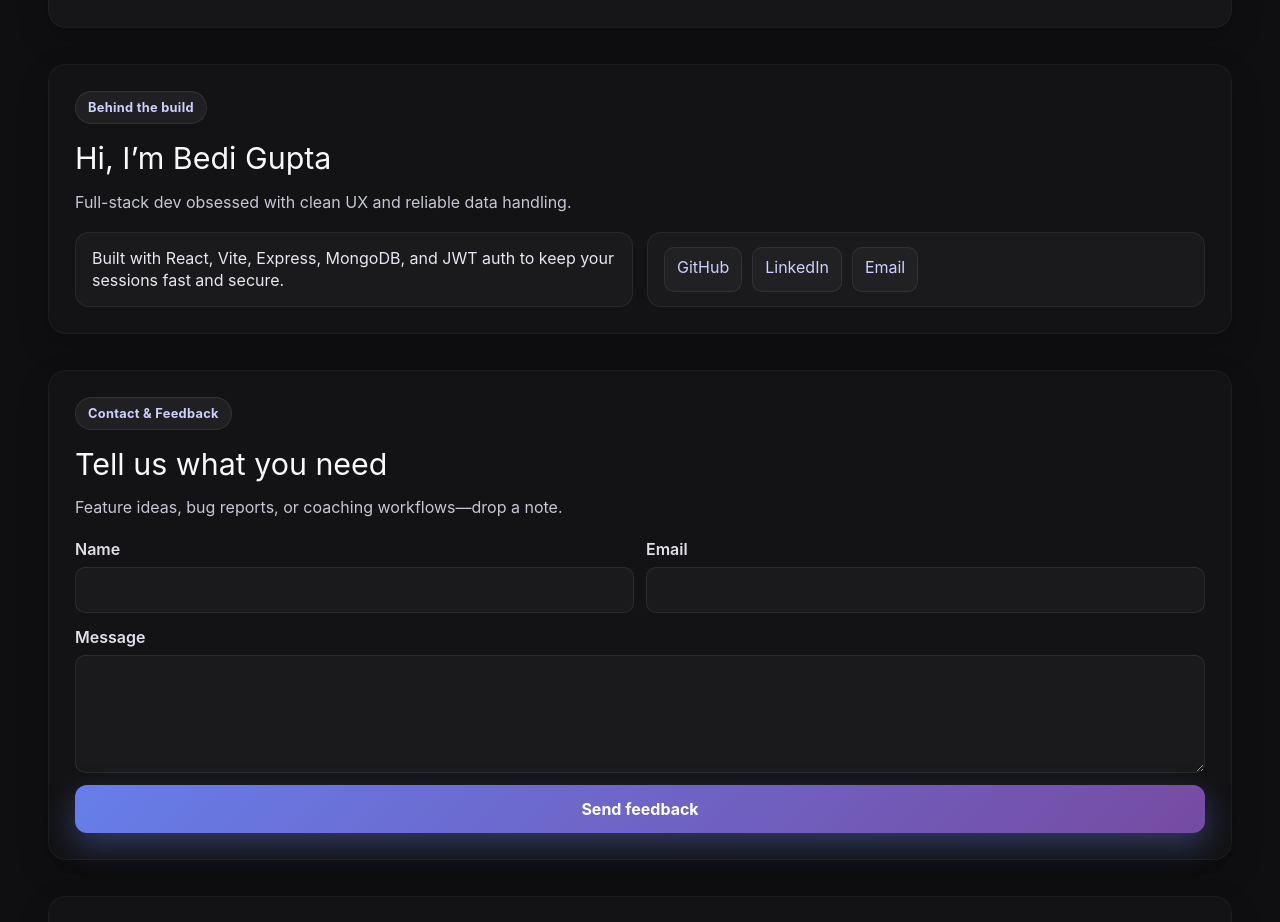
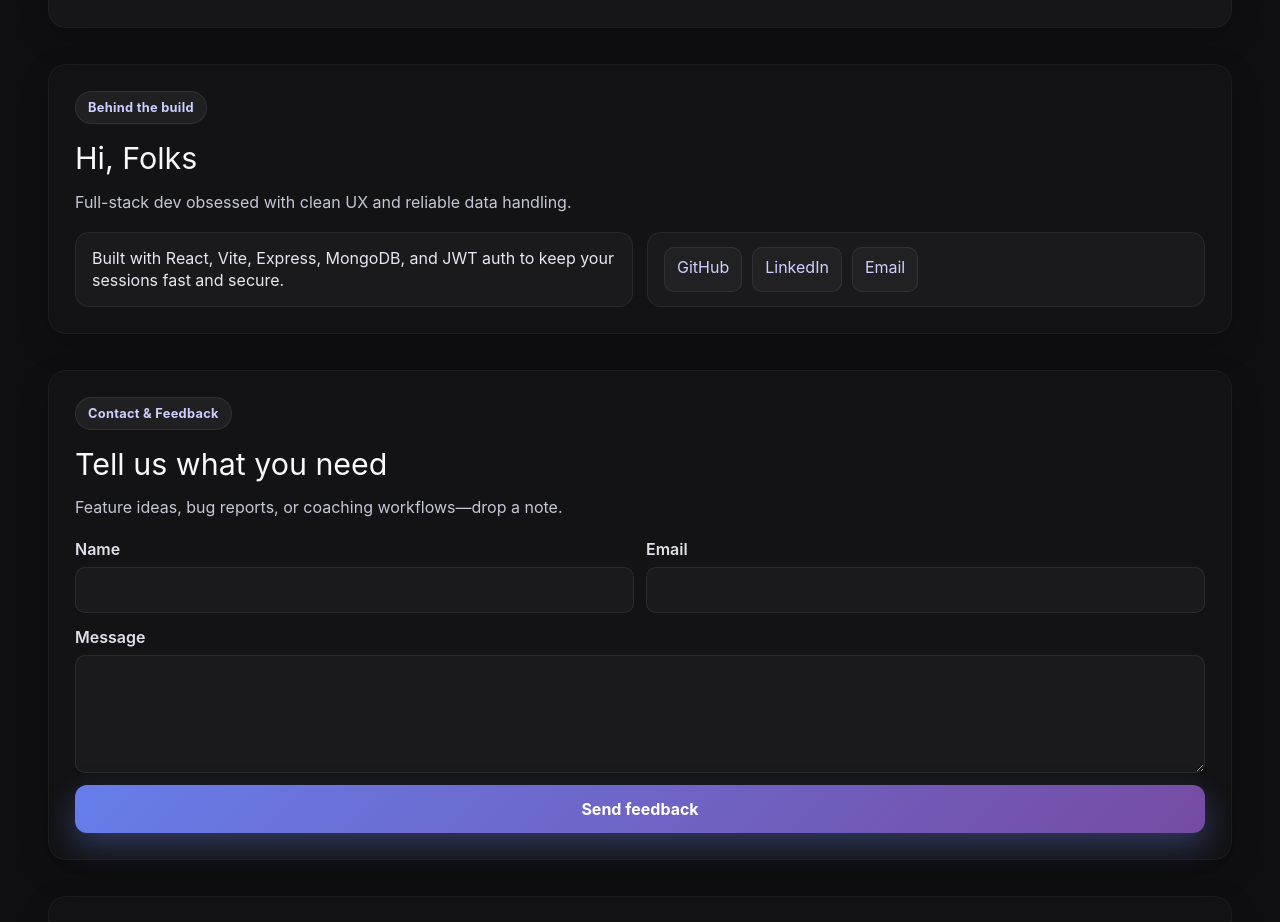
Before and after one commit to thebedigupta/gym_logger, a React (Vite) app: page / in a window 1280 px wide. Shown: the part 3260-4182 px from the top of the page. Built offline with nearby package versions, Linux system fonts and the light colour scheme; no server answers.

Commit message:
Change greeting from 'Hi, I’m Bedi Gupta' to 'Hi, Folks'

```diff
--- a/src/pages/LandingPage.jsx
+++ b/src/pages/LandingPage.jsx
@@ -252,7 +252,7 @@ export default function LandingPage({ onLoginSuccess }) {
         <section className="lp-section" id="developer">
           <div className="lp-section-head">
             <p className="lp-pill">Behind the build</p>
-            <h2>Hi, I’m Bedi Gupta</h2>
+            <h2>Hi, Folks</h2>
             <p className="lp-section-sub">Full-stack dev obsessed with clean UX and reliable data handling.</p>
           </div>
           <div className="lp-grid two">
```
